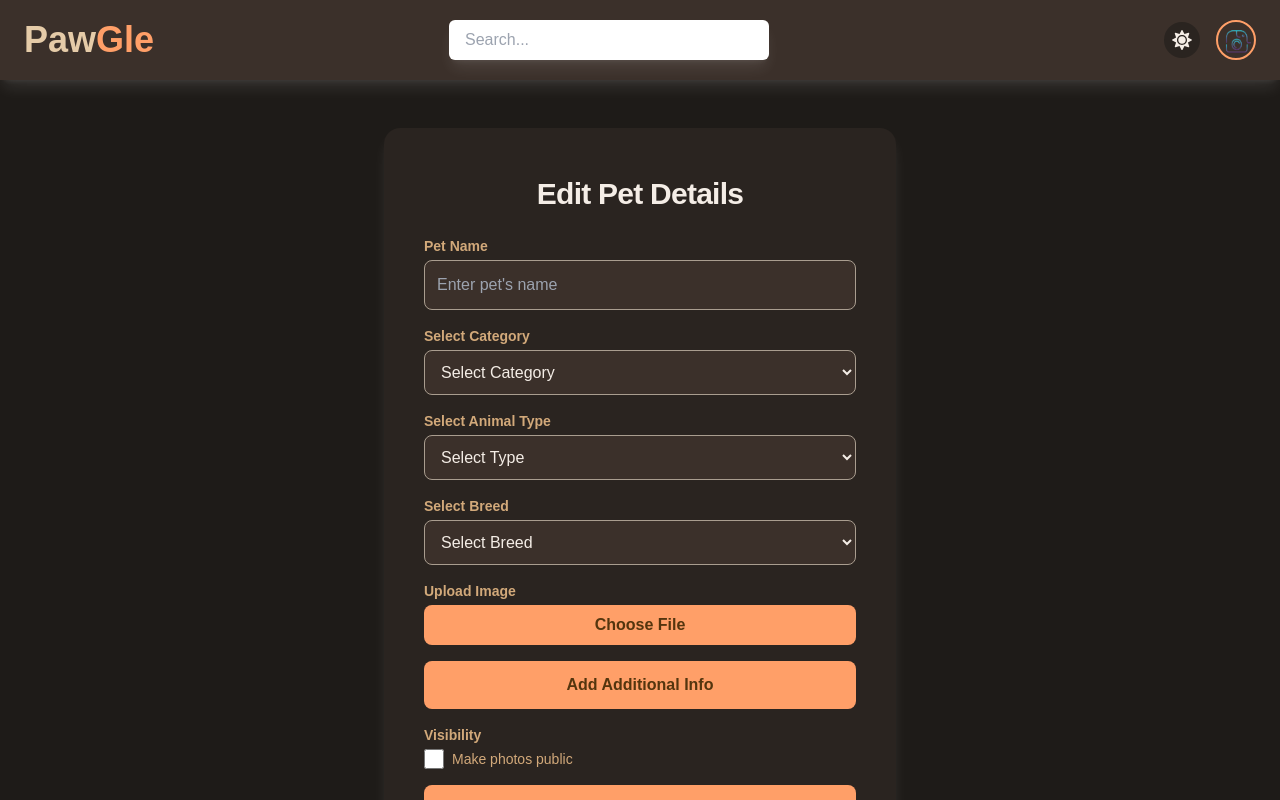
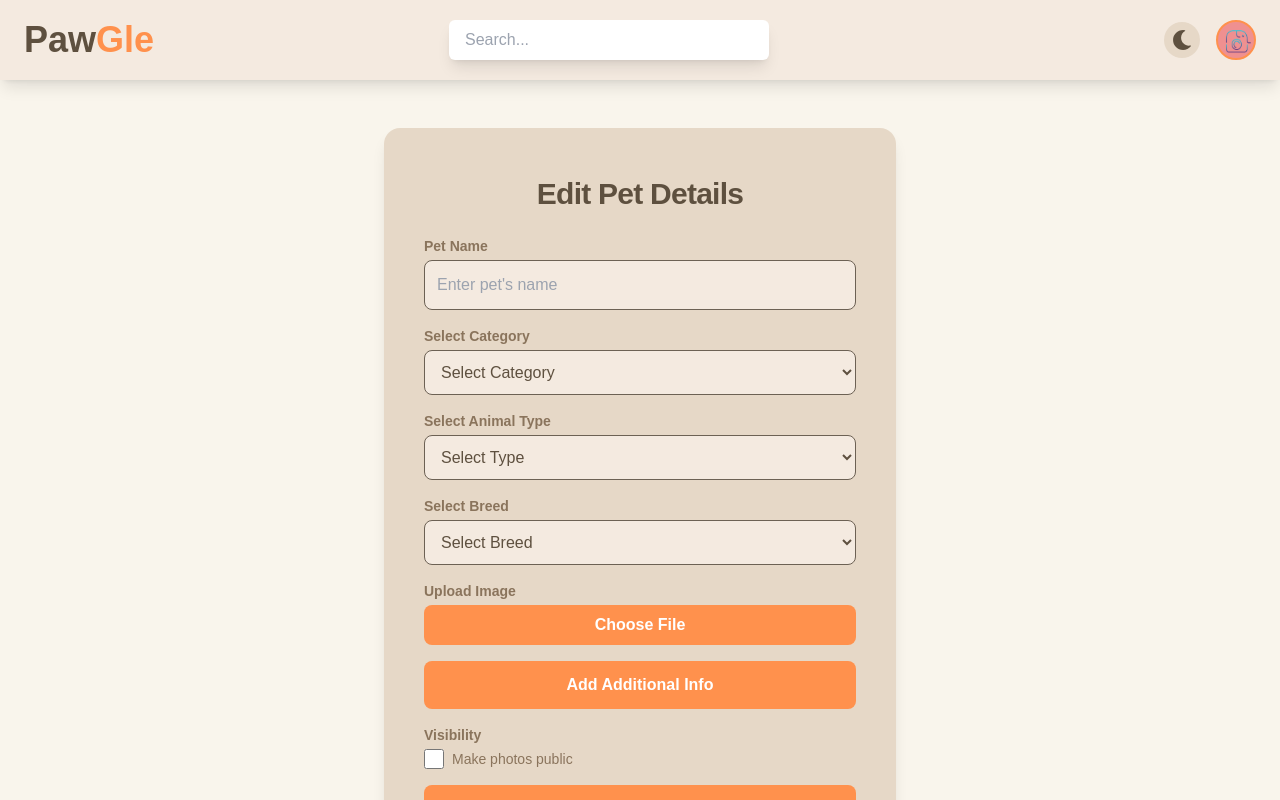
Before and after one commit to aditya-23140/PawGle, a Next.js app in the folder AnimalFrontend-master/: page /user/edit in a window 1280 px wide. Shown: the top 800 px of the page. Built offline with nearby package versions, Linux system fonts and the light colour scheme; sample sign-in values are in the browser's storage.

Commit message:
Refactor theme handling to persist dark mode preference in localStorage since just using useState does not make it work for everywhere and update color variables in globals.css

```diff
--- a/AnimalFrontend-master/app/globals.css
+++ b/AnimalFrontend-master/app/globals.css
@@ -64,6 +64,12 @@
   /* Muted Brown */
   --c3: #00000051;
   /* Transparent Black */
+  --c1: #bdbdbd;
+  /* Gray */
+  --c2: #ef9090;
+  /* Light Red */
+  --c4: #e86363;
+  /* Red */
 }
 
 :root[data-theme="light"] .shadow-lg {
--- a/AnimalFrontend-master/app/page.js
+++ b/AnimalFrontend-master/app/page.js
@@ -24,14 +24,17 @@ const PawGle = () => {
   const [userInfoExists, setUserInfoExists] = useState(false);
   const [usersCount, setUsersCount] = useState(0);
   const [petsCount, setPetsCount] = useState(0);
-  const [isDarkMode, setIsDarkMode] = useState(true);
+  const [isDarkMode, setIsDarkMode] = useState(() => {
+    return localStorage.getItem("theme") === "dark";
+  });
 
   useEffect(() => {
-    // Apply theme based on state
     if (isDarkMode) {
       document.documentElement.setAttribute("data-theme", "dark");
+      localStorage.setItem("theme", "dark");
     } else {
       document.documentElement.setAttribute("data-theme", "light");
+      localStorage.setItem("theme", "light");
     }
   }, [isDarkMode]);
 
--- a/AnimalFrontend-master/components/navbar.js
+++ b/AnimalFrontend-master/components/navbar.js
@@ -9,24 +9,27 @@ import Image from "next/image";
 
 export default function Navbar() {
   const [showDropdown, setShowDropdown] = useState(false);
-  const [isDarkMode, setIsDarkMode] = useState(true);
-
-  const toggleDropdown = (event) => {
-    event.stopPropagation(); // Prevent the click from bubbling up
-    setShowDropdown((prev) => !prev);
-  };
+  const [isDarkMode, setIsDarkMode] = useState(() => {
+    return localStorage.getItem("theme") === "dark";
+  });
 
   useEffect(() => {
-    // Apply theme based on state
     if (isDarkMode) {
       document.documentElement.setAttribute("data-theme", "dark");
+      localStorage.setItem("theme", "dark");
     } else {
       document.documentElement.setAttribute("data-theme", "light");
+      localStorage.setItem("theme", "light");
     }
   }, [isDarkMode]);
 
   const toggleTheme = () => {
     setIsDarkMode((prev) => !prev);
+  };
+
+  const toggleDropdown = (event) => {
+    event.stopPropagation(); // Prevent the click from bubbling up
+    setShowDropdown((prev) => !prev);
   };
 
   useEffect(() => {
```
